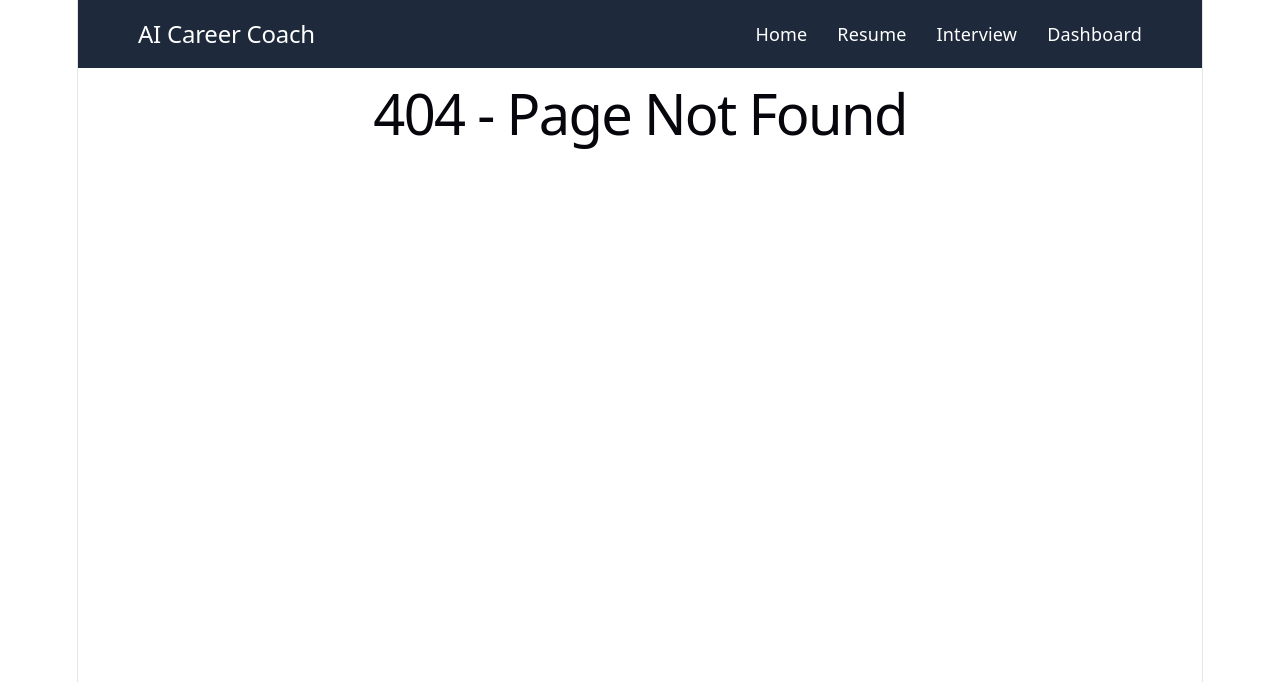
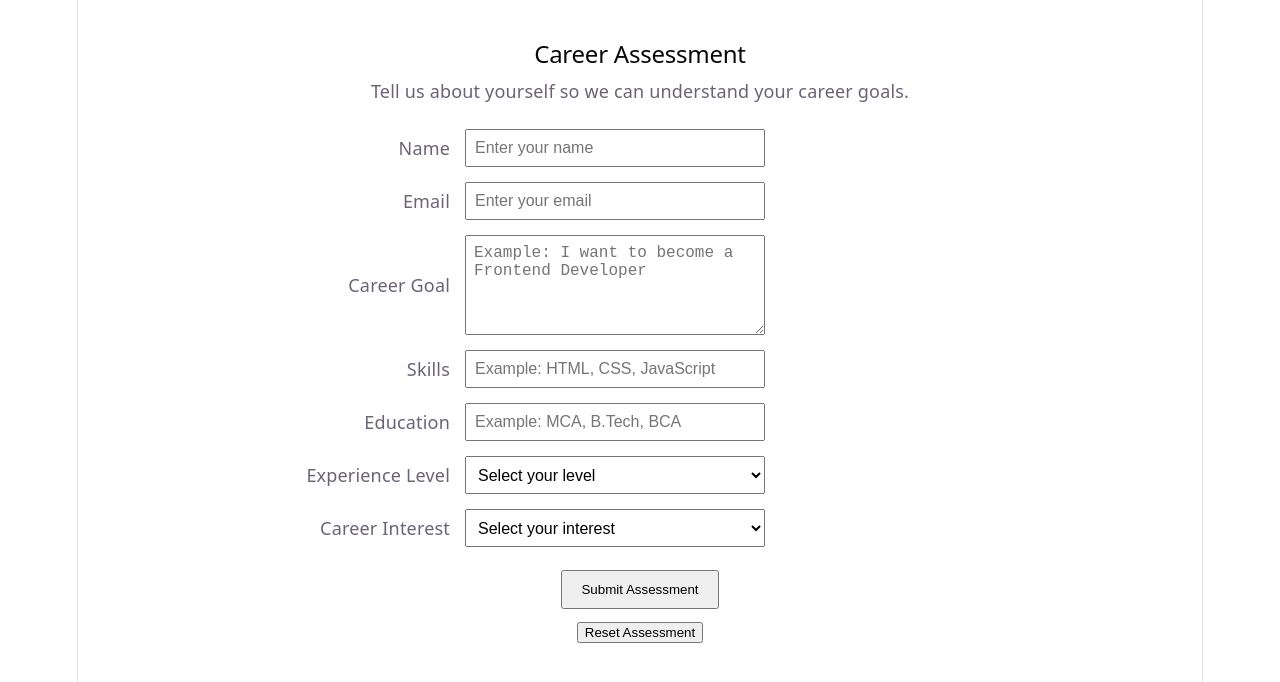
Before and after one commit to rathodsonu2002-cmd/AI-Career-Coach, a React (Vite) app: page /assessment in a window 1280 px wide. Before the commit this address had no page. Shown: the top 682 px of the page. Built offline with nearby package versions, Linux system fonts and the light colour scheme.

Commit message:
Complete career assessment form and validation

```diff
--- a/src/App.jsx
+++ b/src/App.jsx
@@ -5,10 +5,13 @@ import Resume from "./pages/Resume";
 import Dashboard from "./pages/Dashboard";
 import Interview from "./pages/Interview";
 import NotFound from "./pages/NotFound";
+import Assessment from "./pages/Assessment";
+
 function App() {
   return (
     <Routes>
       <Route path="/" element={<Home />} />
+      <Route path="/assessment" element={<Assessment />} />
       <Route path="/resume" element={<Resume />} />
       <Route path="/dashboard" element={<Dashboard />} />
       <Route path="/interview" element={<Interview />} />
--- a/src/components/Button.jsx
+++ b/src/components/Button.jsx
@@ -1,6 +1,10 @@
-function Button({ text, type }) {
+function Button({ text, type, onClick }) {
   return (
-    <button className={type}>
+    <button
+      className={type}
+      type={type}
+      onClick={onClick}
+    >
       {text}
     </button>
   );
--- a/src/components/Navbar.jsx
+++ b/src/components/Navbar.jsx
@@ -22,6 +22,10 @@ function Navbar() {
         <li>
           <NavLink to="/dashboard">Dashboard</NavLink>
         </li>
+
+        <li>
+          <NavLink to="/assessment">Assessment</NavLink>
+        </li>
       </ul>
     </nav>
   );
--- /dev/null
+++ b/src/components/UserInput.css
@@ -0,0 +1,56 @@
+textarea {
+  width: 300px;
+  min-height: 80px;
+  resize: vertical;
+  padding: 8px;
+  font-size: 16px;
+}
+section {
+  max-width: 700px;
+  margin: 40px auto;
+  text-align: center;
+}
+
+section h2 {
+  margin-bottom: 10px;
+}
+
+section > p {
+  margin-bottom: 25px;
+}
+
+form > div {
+  display: flex;
+  align-items: center;
+  margin-bottom: 15px;
+}
+
+form label {
+  width: 160px;
+  text-align: right;
+  margin-right: 15px;
+}
+
+form input,
+form select,
+form textarea {
+  width: 300px;
+  box-sizing: border-box;
+}
+
+form input,
+form select {
+  height: 38px;
+  padding: 6px 8px;
+  font-size: 16px;
+}
+
+form textarea {
+  min-height: 100px;
+}
+
+form button {
+  margin: 8px;
+  padding: 10px 18px;
+  cursor: pointer;
+}
--- /dev/null
+++ b/src/components/UserInput.jsx
@@ -0,0 +1,204 @@
+import { useState } from "react";
+import "./UserInput.css";
+import Button from "./Button";
+function UserInput() {
+  const [formData, setFormData] = useState({
+    name: "",
+    email: "",
+    goal: "",
+    skills: "",
+    education: "",
+    experience: "",
+    interest: "",
+  });
+const [submitted, setSubmitted] = useState(false);
+ const handleSubmit = (e) => {
+  e.preventDefault();
+
+  if (
+    !formData.name ||
+    !formData.email ||
+    !formData.goal ||
+    !formData.skills ||
+    !formData.education ||
+    !formData.experience ||
+    !formData.interest
+  ) {
+    alert("Please fill in all the fields.");
+    return;
+  }
+
+  console.log("Career Assessment Data:", formData);
+
+  setSubmitted(true);
+};
+const handleReset = () => {
+  setFormData({
+    name: "",
+    email: "",
+    goal: "",
+    skills: "",
+    education: "",
+    experience: "",
+    interest: "",
+  });
+
+  setSubmitted(false);
+};
+
+  return (
+    <section>
+      <h2>Career Assessment</h2>
+
+      <p>
+        Tell us about yourself so we can understand your career goals.
+      </p>
+
+      <form onSubmit={handleSubmit}>
+        <div>
+          <label>Name</label>
+          <input
+            type="text"
+            value={formData.name}
+            onChange={(e) =>
+              setFormData({
+                ...formData,
+                name: e.target.value,
+              })
+            }
+            placeholder="Enter your name"
+          />
+        </div>
+
+        <div>
+          <label>Email</label>
+          <input
+            type="email"
+            value={formData.email}
+            onChange={(e) =>
+              setFormData({
+                ...formData,
+                email: e.target.value,
+              })
+            }
+            placeholder="Enter your email"
+          />
+        </div>
+
+       <div>
+  <label>Career Goal</label>
+
+  <textarea
+    value={formData.goal}
+    onChange={(e) =>
+      setFormData({
+        ...formData,
+        goal: e.target.value,
+      })
+    }
+    placeholder="Example: I want to become a Frontend Developer"
+  />
+</div>
+
+        <div>
+          <label>Skills</label>
+          <input
+            type="text"
+            value={formData.skills}
+            onChange={(e) =>
+              setFormData({
+                ...formData,
+                skills: e.target.value,
+              })
+            }
+            placeholder="Example: HTML, CSS, JavaScript"
+          />
+        </div>
+
+        <div>
+          <label>Education</label>
+          <input
+            type="text"
+            value={formData.education}
+            onChange={(e) =>
+              setFormData({
+                ...formData,
+                education: e.target.value,
+              })
+            }
+            placeholder="Example: MCA, B.Tech, BCA"
+          />
+        </div>
+
+        <div>
+          <label>Experience Level</label>
+
+          <select
+            value={formData.experience}
+            onChange={(e) =>
+              setFormData({
+                ...formData,
+                experience: e.target.value,
+              })
+            }
+          >
+            <option value="">Select your level</option>
+            <option value="beginner">Beginner</option>
+            <option value="intermediate">Intermediate</option>
+            <option value="advanced">Advanced</option>
+          </select>
+        </div>
+
+        <div>
+          <label>Career Interest</label>
+
+          <select
+            value={formData.interest}
+            onChange={(e) =>
+              setFormData({
+                ...formData,
+                interest: e.target.value,
+              })
+            }
+          >
+            <option value="">Select your interest</option>
+            <option value="web-development">Web Development</option>
+            <option value="data-science">Data Science</option>
+            <option value="ai-ml">AI / Machine Learning</option>
+            <option value="cyber-security">Cyber Security</option>
+            <option value="cloud">Cloud Computing</option>
+          </select>
+        </div>
+
+       <Button text="Submit Assessment" type="submit" />
+      </form>
+{submitted && (
+  <p>
+    Assessment submitted successfully!
+  </p>
+
+)}
+{submitted && (
+  <div>
+    <h3>Your Assessment</h3>
+
+    <p>Name: {formData.name}</p>
+    <p>Email: {formData.email}</p>
+    <p>Career Goal: {formData.goal}</p>
+    <p>Skills: {formData.skills}</p>
+    <p>Education: {formData.education}</p>
+    <p>Experience Level: {formData.experience}</p>
+    <p>Career Interest: {formData.interest}</p>
+  </div>
+)}
+<Button
+  text="Reset Assessment"
+  type="button"
+  onClick={handleReset}
+/>
+
+    </section>
+  );
+}
+
+export default UserInput;
--- /dev/null
+++ b/src/components/counter.jsx
@@ -0,0 +1,17 @@
+import { useState } from "react";
+
+function Counter() {
+  const [count, setCount] = useState(0);
+
+  return (
+    <div>
+      <h1>{count}</h1>
+
+      <button onClick={() => setCount(count + 1)}>
+        Increase
+      </button>
+    </div>
+  );
+}
+
+export default Counter;
--- /dev/null
+++ b/src/pages/Assessment.jsx
@@ -0,0 +1,11 @@
+import UserInput from "../components/UserInput";
+
+function Assessment() {
+  return (
+    <div>
+      <UserInput />
+    </div>
+  );
+}
+
+export default Assessment;
--- a/src/pages/Home.jsx
+++ b/src/pages/Home.jsx
@@ -1,11 +1,17 @@
 import Navbar from "../components/Navbar";
 import Hero from "../components/Hero";
+import Counter from "../components/Counter";
+import { Link } from "react-router-dom";
 
 function Home() {
   return (
     <>
       <Navbar />
       <Hero />
+      <Link to="/assessment">
+  Start Career Assessment
+</Link>
+      <Counter />
     </>
   );
 }
```
Lines whose indentation alone changed are shown as unchanged.
